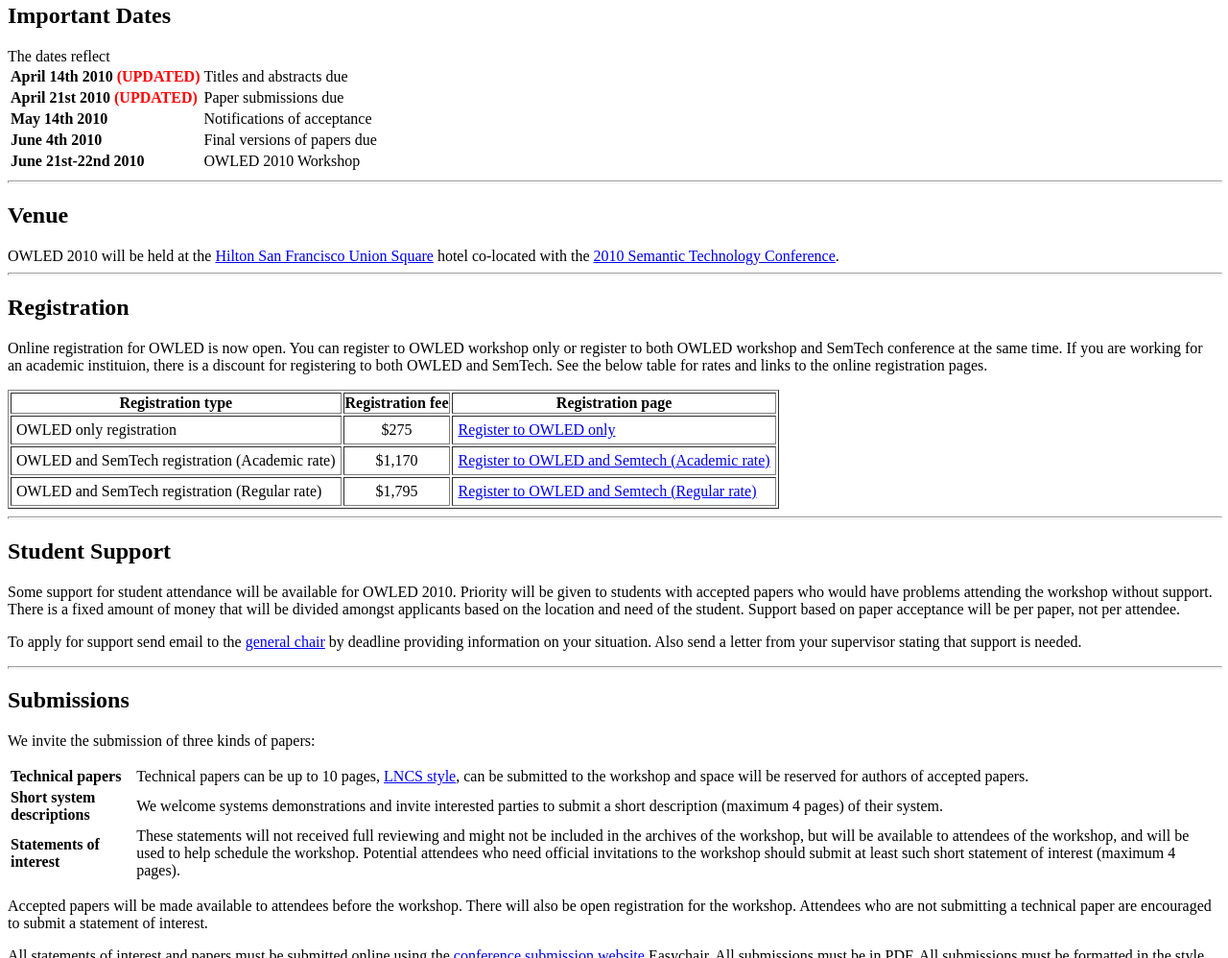
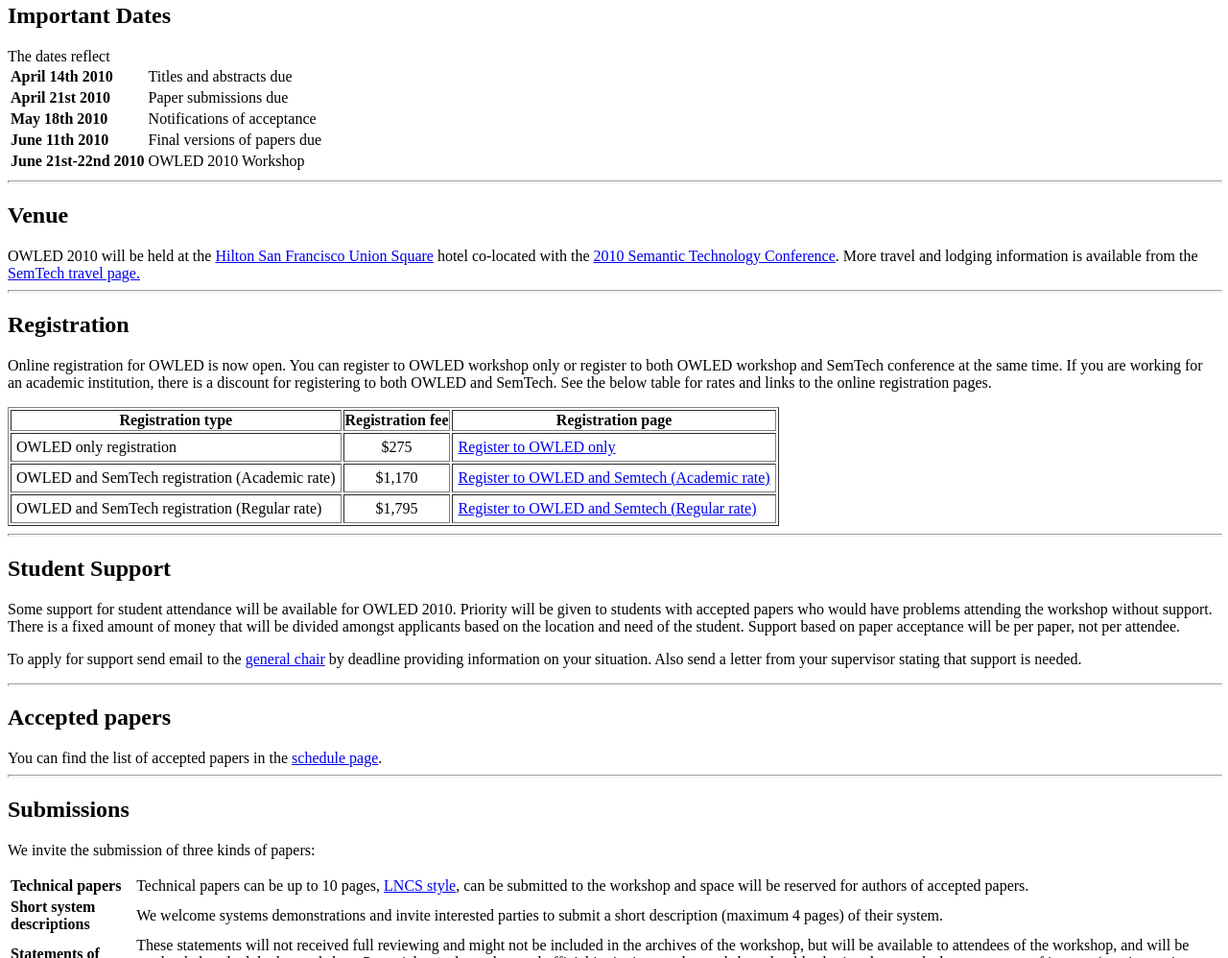
Before and after one commit to webont/webont.github.io, a plain HTML site: page owled/2010/index.html in a window 1280 px wide. Shown: the part 726-1724 px from the top of the page at 96% size. Drawn offline with Linux system fonts and the light colour scheme.

Commit message:
Additional travel info, accepted papers note

```diff
--- a/owled/2010/index.html
+++ b/owled/2010/index.html
@@ -100,19 +100,19 @@
 
 <table>
 <tr>
-<td><strong>April 14th 2010 <font color="red">(UPDATED)</font></strong></td>
+<td><strong>April 14th 2010</strong></td>
 <td>Titles and abstracts due</td>
 </tr>
 <tr>
-<td><strong>April 21st 2010 <font color="red">(UPDATED)</font></strong></td>
+<td><strong>April 21st 2010</font></strong></td>
 <td>Paper submissions due</td>
 </tr>
 <tr>
-<td><strong>May 14th 2010</strong></td>
+<td><strong>May 18th 2010</strong></td>
 <td>Notifications of acceptance</td>
 </tr>
 <tr>
-<td><strong>June 4th 2010</strong></td>
+<td><strong>June 11th 2010</strong></td>
 <td>Final versions of papers due</td>
 </tr>
 <tr>
@@ -127,11 +127,13 @@
 
 OWLED 2010 will be held at the <a href="http://www1.hilton.com/en_US/hi/hotel/SFOFHHH-Hilton-San-Francisco-Union-Square-California/index.do">Hilton San Francisco Union Square</a> hotel co-located with the <a href="http://www.semantic-conference.com/">2010 Semantic Technology Conference</a>.
 
+More travel and lodging information is available from the <a href="http://semtech2010.semanticuniverse.com/travel.cfm">SemTech travel page.</a>
+
 <hr style="width: 100%; height: 1px;" />
 
 <h2 id="registration">Registration</h2>
 
-<p>Online registration for OWLED is now open. You can register to OWLED workshop only or register to both OWLED workshop and SemTech conference at the same time. If you are working for an academic instituion, there is a discount for registering to both OWLED and SemTech. See the below table for rates and links to the online registration pages.</p>
+<p>Online registration for OWLED is now open. You can register to OWLED workshop only or register to both OWLED workshop and SemTech conference at the same time. If you are working for an academic institution, there is a discount for registering to both OWLED and SemTech. See the below table for rates and links to the online registration pages.</p>
 
 <table border="1" id="regtable">
 <tr>
@@ -175,6 +177,12 @@
 providing information on your situation. Also send a
 letter from your supervisor stating that support is needed.
 </p>
+
+<hr style="width: 100%; height: 1px;" />
+
+<h2 id="submissions">Accepted papers</h2>
+
+You can find the list of accepted papers in the <a href="schedule.html">schedule page</a>.
 
 <hr style="width: 100%; height: 1px;" />
 
```
